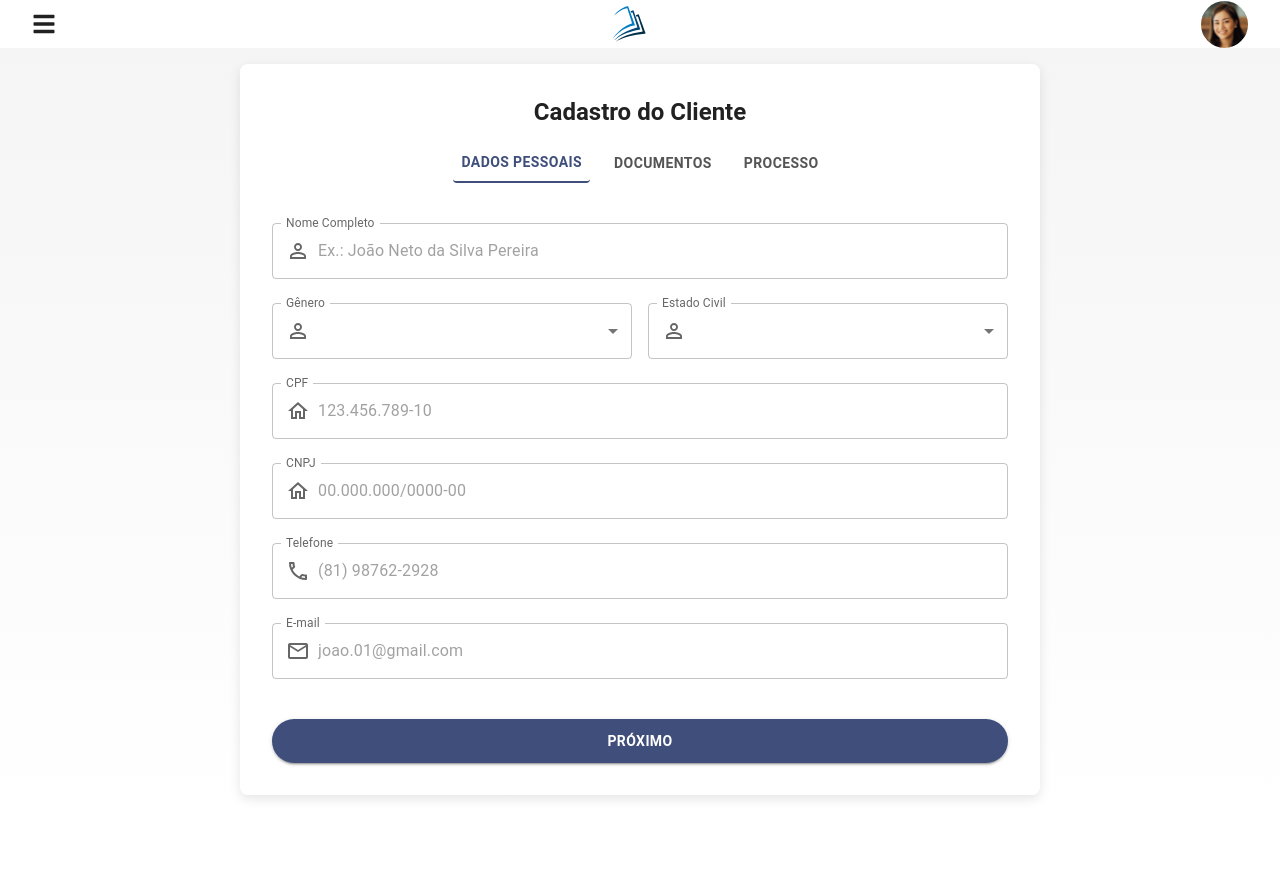
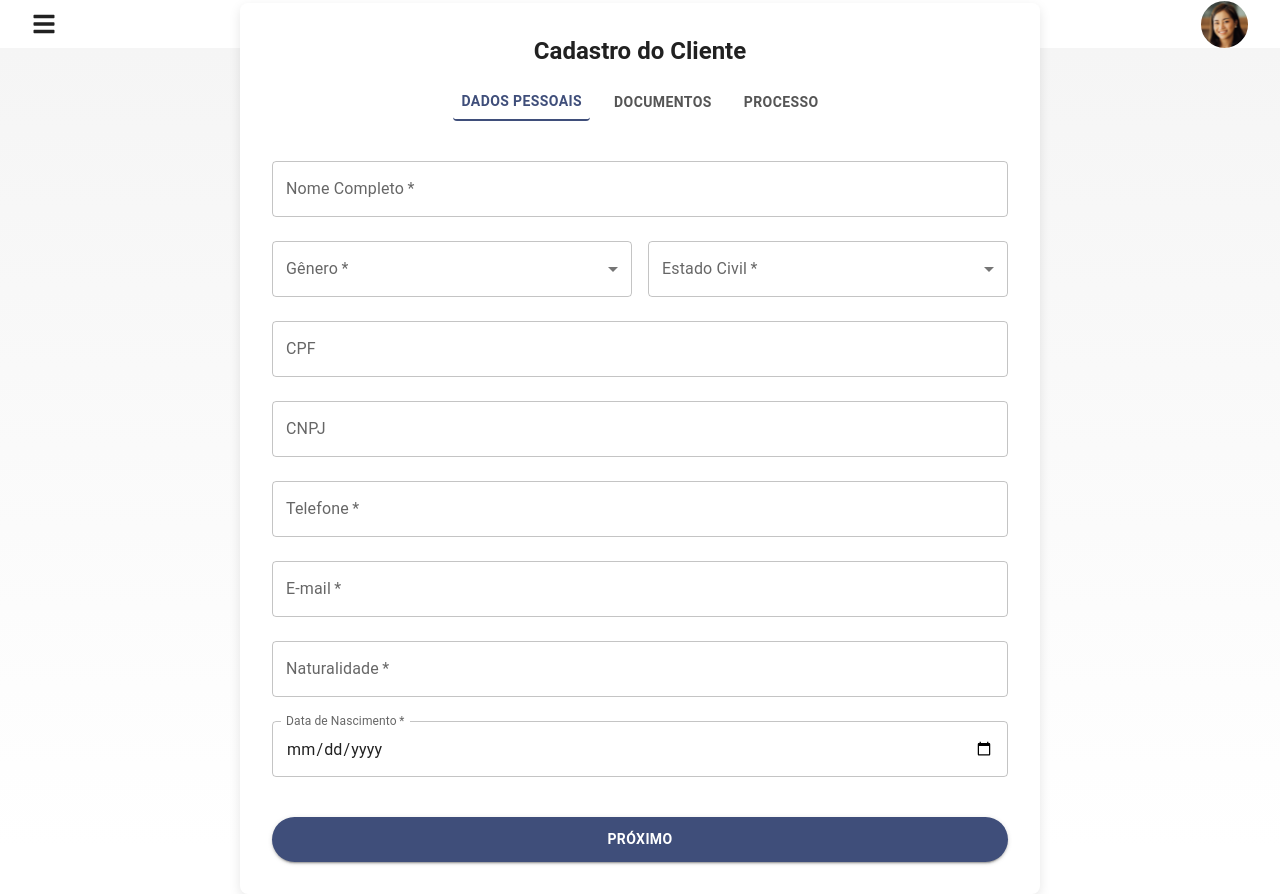
Before and after one commit to Cauasebastian/procesy-front-end, a React (Vite) app: page /cadastro-clientes in a window 1280 px wide. Before the commit the page ends 811 px from the top, so only its background shows below. Built offline with nearby package versions, Linux system fonts and the light colour scheme.

Commit message:
Feat: Adicionado cadastro de clientes

```diff
--- a/package.json
+++ b/package.json
@@ -15,6 +15,7 @@
     "@mui/icons-material": "^6.1.8",
     "@mui/material": "^6.1.8",
     "@mui/x-charts": "^7.22.2",
+    "axios": "^1.7.9",
     "js-cookie": "^3.0.5",
     "procesy-front-end": "file:",
     "react": "^18.3.1",
--- a/src/pages/Login/Login.jsx
+++ b/src/pages/Login/Login.jsx
@@ -32,20 +32,18 @@ function Login() {
         method: "POST",
         headers: { "Content-Type": "application/json" },
         body: JSON.stringify({ email, senha: password }),
+
       });
 
       if (response.ok) {
         const data = await response.json();
 
         // Salvar o token com configurações de segurança
-        Cookies.set("token", data.token, {
-          secure: true, // O cookie será enviado apenas via HTTPS
-          sameSite: "Strict", // Previne envio de cookies em requisições cross-site
-          expires: 1, // O token expira em 1 dia
-        });
+        // Salvar o token no localStorage
+        localStorage.setItem("token", data.token);
 
-        console.log("Token salvo no cookie:", data.token);
-        console.log("Token lido do cookie:", Cookies.get("token"));
+        console.log("Token salvo no localStorage:", data.token);
+        console.log("Token lido do localStorage:", localStorage.getItem("token"));
         alert("Login realizado com sucesso!");
         navigate("/menu");
       } else {
@@ -53,6 +51,7 @@ function Login() {
       }
     } catch (error) {
       console.error("Erro no login:", error);
+      console.log(response);
       alert("Ocorreu um erro ao tentar fazer login.");
     }
   };
--- a/src/pages/NovoProcesso/CadastroCliente/CadastroClientes.jsx
+++ b/src/pages/NovoProcesso/CadastroCliente/CadastroClientes.jsx
@@ -6,15 +6,10 @@ import {
   Button,
   MenuItem,
   Grid,
-  IconButton,
 } from '@mui/material';
-import PersonOutlineIcon from '@mui/icons-material/PersonOutline';
-import PhoneOutlinedIcon from '@mui/icons-material/PhoneOutlined';
-import EmailOutlinedIcon from '@mui/icons-material/EmailOutlined';
-import HomeOutlinedIcon from '@mui/icons-material/HomeOutlined';
-import UploadFileOutlinedIcon from '@mui/icons-material/UploadFileOutlined';
 import { Header } from '../../../components/Header';
 import { useNavigate } from 'react-router-dom';
+import axios from 'axios'; // Importa o axios
 
 function CadastroClientes() {
   const [clienteInfo, setClienteInfo] = useState({
@@ -25,12 +20,11 @@ function CadastroClientes() {
     cnpj: '',
     telefone: '',
     email: '',
+    naturalidade: '',
+    dataNascimento: '',
   });
 
-  const [clienteDocs, setClienteDocs] = useState({
-    cpf: null,
-    rh: null,
-  });
+  const [loading, setLoading] = useState(false); // Estado de carregamento
 
   const navigate = useNavigate();
 
@@ -42,12 +36,83 @@ function CadastroClientes() {
     }));
   };
 
-  const handleFileUpload = (e, docType) => {
-    const file = e.target.files[0];
-    setClienteDocs((prevDocs) => ({
-      ...prevDocs,
-      [docType]: file ? file.name : null,
-    }));
+  const validateFields = () => {
+    if (!clienteInfo.nome) {
+      alert('Nome é obrigatório.');
+      return false;
+    }
+    if (!clienteInfo.email) {
+      alert('E-mail é obrigatório.');
+      return false;
+    }
+    // Adicione mais validações conforme necessário
+    return true;
+  };
+
+  const handleSubmit = async (event) => {
+    if (event) {
+      event.preventDefault();
+    }
+
+    if (!validateFields()) {
+      return;
+    }
+
+    const token = localStorage.getItem('token'); // Obtém o token do localStorage
+    console.log('Token lido do localStorage:', token);
+
+    if (!token) {
+      alert('Autenticação necessária!');
+      navigate('/login'); // Opcional: redirecionar para a página de login
+      return;
+    }
+
+    // Formate a data de nascimento para ISO8601, se necessário
+    const formattedDataNascimento = new Date(clienteInfo.dataNascimento).toISOString();
+
+    const clientePayload = {
+      nome: clienteInfo.nome,
+      genero: clienteInfo.genero,
+      estadoCivil: clienteInfo.estadoCivil,
+      cpf_cnpj: clienteInfo.cpf || clienteInfo.cnpj, // Envia CPF ou CNPJ
+      telefone: clienteInfo.telefone,
+      email: clienteInfo.email,
+      naturalidade: clienteInfo.naturalidade,
+      dataNascimento: formattedDataNascimento, // Formatação ajustada
+    };
+    console.log('Dados do cliente:', clientePayload);
+
+    setLoading(true); // Inicia o estado de carregamento
+
+    try {
+      // URL da API definida diretamente ou via proxy
+      const response = await axios.post('http://localhost:8080/advogado/clientes', clientePayload, {
+        headers: {
+          'Content-Type': 'application/json',
+          'Authorization': `Bearer ${token}`,
+        },
+      });
+
+      alert('Cliente cadastrado com sucesso!');
+      console.log('Resposta da API:', response.data);
+      navigate('/cadastro-documentos'); // Redireciona para a próxima página
+    } catch (error) {
+      if (error.response) {
+        // O servidor respondeu com um status diferente de 2xx
+        console.error('Erro ao cadastrar cliente:', error.response.data);
+        alert(`Erro ao cadastrar cliente: ${error.response.data.mensagem || error.message}`);
+      } else if (error.request) {
+        // A requisição foi feita, mas nenhuma resposta foi recebida
+        console.error('Erro ao cadastrar cliente: Nenhuma resposta do servidor', error.request);
+        alert('Erro ao cadastrar cliente: Nenhuma resposta do servidor.');
+      } else {
+        // Algo aconteceu na configuração da requisição
+        console.error('Erro ao cadastrar cliente:', error.message);
+        alert(`Erro ao cadastrar cliente: ${error.message}`);
+      }
+    } finally {
+      setLoading(false); // Finaliza o estado de carregamento
+    }
   };
 
   return (
@@ -59,7 +124,7 @@ function CadastroClientes() {
           justifyContent: 'center',
           alignItems: 'center',
           width: '100vw',
-        height: '900vh',
+          minHeight: '100vh',
           background: 'linear-gradient(to bottom, #f5f5f5, #ffffff)',
           padding: 2,
         }}
@@ -111,7 +176,7 @@ function CadastroClientes() {
           </Box>
 
           {/* Formulário de Dados Pessoais */}
-          <Box component="form" sx={{ mt: 2 }}>
+          <Box component="form" sx={{ mt: 2 }} onSubmit={handleSubmit}>
             <TextField
               fullWidth
               label="Nome Completo"
@@ -120,11 +185,7 @@ function CadastroClientes() {
               onChange={handleInputChange}
               margin="normal"
               placeholder="Ex.: João Neto da Silva Pereira"
-              InputProps={{
-                startAdornment: (
-                  <PersonOutlineIcon sx={{ mr: 1, color: 'text.secondary' }} />
-                ),
-              }}
+              required
             />
             <Grid container spacing={2}>
               <Grid item xs={12} sm={6}>
@@ -136,12 +197,7 @@ function CadastroClientes() {
                   onChange={handleInputChange}
                   margin="normal"
                   select
-                  defaultValue=""
-                  InputProps={{
-                    startAdornment: (
-                      <PersonOutlineIcon sx={{ mr: 1, color: 'text.secondary' }} />
-                    ),
-                  }}
+                  required
                 >
                   <MenuItem value="Masculino">Masculino</MenuItem>
                   <MenuItem value="Feminino">Feminino</MenuItem>
@@ -157,12 +213,7 @@ function CadastroClientes() {
                   onChange={handleInputChange}
                   margin="normal"
                   select
-                  defaultValue=""
-                  InputProps={{
-                    startAdornment: (
-                      <PersonOutlineIcon sx={{ mr: 1, color: 'text.secondary' }} />
-                    ),
-                  }}
+                  required
                 >
                   <MenuItem value="Solteiro">Solteiro</MenuItem>
                   <MenuItem value="Casado">Casado</MenuItem>
@@ -178,11 +229,7 @@ function CadastroClientes() {
               onChange={handleInputChange}
               margin="normal"
               placeholder="123.456.789-10"
-              InputProps={{
-                startAdornment: (
-                  <HomeOutlinedIcon sx={{ mr: 1, color: 'text.secondary' }} />
-                ),
-              }}
+              // Opcional: Adicione validação para CPF/CNPJ
             />
             <TextField
               fullWidth
@@ -192,11 +239,7 @@ function CadastroClientes() {
               onChange={handleInputChange}
               margin="normal"
               placeholder="00.000.000/0000-00"
-              InputProps={{
-                startAdornment: (
-                  <HomeOutlinedIcon sx={{ mr: 1, color: 'text.secondary' }} />
-                ),
-              }}
+              // Opcional: Adicione validação para CPF/CNPJ
             />
             <TextField
               fullWidth
@@ -206,11 +249,7 @@ function CadastroClientes() {
               onChange={handleInputChange}
               margin="normal"
               placeholder="(81) 98762-2928"
-              InputProps={{
-                startAdornment: (
-                  <PhoneOutlinedIcon sx={{ mr: 1, color: 'text.secondary' }} />
-                ),
-              }}
+              required
             />
             <TextField
               fullWidth
@@ -220,11 +259,31 @@ function CadastroClientes() {
               onChange={handleInputChange}
               margin="normal"
               placeholder="joao.01@gmail.com"
-              InputProps={{
-                startAdornment: (
-                  <EmailOutlinedIcon sx={{ mr: 1, color: 'text.secondary' }} />
-                ),
+              type="email"
+              required
+            />
+            <TextField
+              fullWidth
+              label="Naturalidade"
+              name="naturalidade"
+              value={clienteInfo.naturalidade}
+              onChange={handleInputChange}
+              margin="normal"
+              placeholder="Ex.: Pernambucano"
+              required
+            />
+            <TextField
+              fullWidth
+              label="Data de Nascimento"
+              name="dataNascimento"
+              value={clienteInfo.dataNascimento}
+              onChange={handleInputChange}
+              margin="normal"
+              type="date"
+              InputLabelProps={{
+                shrink: true,
               }}
+              required
             />
             {/* Botão Final */}
             <Button
@@ -238,12 +297,10 @@ function CadastroClientes() {
                 borderRadius: 8,
                 padding: '10px',
               }}
-              onClick={() => {
-                // Implementar a lógica de submissão ou navegação
-                navigate("/cadastro-documentos");
-              }}
+              type="submit"
+              disabled={loading} // Desativa o botão enquanto estiver carregando
             >
-              Próximo
+              {loading ? 'Processando...' : 'Próximo'}
             </Button>
           </Box>
         </Box>
```
Also changed, not shown: 1 other file (tests, documents, lock files or other folders). Lines whose indentation alone changed are shown as unchanged.
